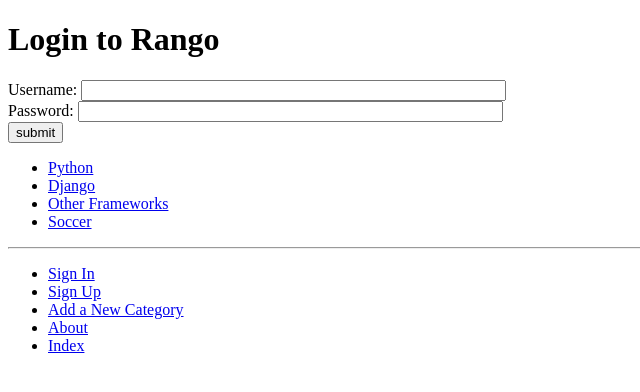
After one commit to AJPOD/tango_with_django_project, a Django app: page /rango/login/ in a window 1280 px wide. The commit adds this page. Shown: the top 392 px of the page, without its empty margins (0-640 px from the left). Run offline with Django 3.2, Linux system fonts and the light colour scheme; data comes from the database, SQL or seed files in the repository; both versions use the stored data as it was after the commit.

Commit message:
End of 9 TWD

```diff
--- a/rango/urls.py
+++ b/rango/urls.py
@@ -9,4 +9,7 @@ urlpatterns = [
     url(r'^category/(?P<category_name_slug>[\w\-]+)/$', views.show_category, name='show_category'),
     url(r'^category/(?P<category_name_slug>[\w\-]+)/add_page/$', views.add_page, name='add_page'),
     url(r'^register/$', views.register, name='register'),
+    url(r'^login/$', views.user_login, name='login'),
+    url(r'^restricted/', views.restricted, name='restricted'),
+    url(r'^logout/$', views.user_logout, name='logout'),
     ]
--- a/rango/views.py
+++ b/rango/views.py
@@ -1,5 +1,8 @@
 from django.shortcuts import render
-from django.http import HttpResponse
+from django.http import HttpResponse, HttpResponseRedirect
+from django.contrib.auth import authenticate, login, logout
+from django.core.urlresolvers import reverse
+from django.contrib.auth.decorators import login_required
 from rango.models import Category
 from rango.models import Page
 from rango.forms import CategoryForm, PageForm, UserForm, UserProfileForm
@@ -39,6 +42,7 @@ def show_category(request, category_name_slug):
 
     return render(request, 'rango/category.html', context_dict)
 
+@login_required
 def add_category(request):
     form = CategoryForm()
 
@@ -52,7 +56,7 @@ def add_category(request):
             print(form.errors)
     return render(request, 'rango/add_category.html', {'form': form})
 
-
+@login_required
 def add_page(request, category_name_slug):
     try:
         category = Category.objects.get(slug=category_name_slug)
@@ -102,3 +106,31 @@ def register(request):
         profile_form = UserProfileForm()
 
     return render(request, 'rango/register.html', {'user_form': user_form, 'profile_form': profile_form, 'registered': registered})
+
+def user_login(request):
+    if request.method == 'POST':
+        username = request.POST.get('username')
+        password = request.POST.get('password')
+
+        user = authenticate(username=username, password=password)
+
+        if user:
+            if user.is_active:
+                login(request, user)
+                return HttpResponseRedirect(reverse('index'))
+            else:
+                return HttpResponse("Your Rango account is disabled.")
+        else:
+            print("Invalid login details: {0}, {1}".format(username, password))
+            return HttpResponse("Invalid login details supplied.")
+    else:
+        return render(request, 'rango/login.html', {})
+
+@login_required
+def restricted(request):
+    return HttpResponse("Since you're logged in, you can see this text!")
+
+@login_required
+def user_logout(request):
+    logout(request)
+    return HttpResponseRedirect(reverse('index'))
--- a/tango_with_django_project/settings.py
+++ b/tango_with_django_project/settings.py
@@ -132,3 +132,5 @@ MEDIA_URL = '/media/'
 STATICFILES_DIRS = [STATIC_DIR, ]
 
 STATIC_URL = '/static/'
+
+LOGIN_URL = '/rango/login/'
--- a/templates/rango/add_category.html
+++ b/templates/rango/add_category.html
@@ -18,7 +18,6 @@
 
 {% block body_block %}
     <h1>Add a Category</h1>
-    <div>
     <form novalidate id="category_form" method="post" action="/rango/add_category/">
         {% csrf_token %}
         {% for hidden in form.hidden_fields %}
@@ -31,5 +30,4 @@
         {% endfor %}
         <input type="submit" name="submit" value="Create Category" />
     </form>
-    </div>
  {% endblock %}
--- a/templates/rango/base.html
+++ b/templates/rango/base.html
@@ -25,10 +25,16 @@
         <hr />
         <div>
             <ul>
-                <li><a href="{% url 'add_category' %}">Add New Category</a></li>
-                <li><a href="{% url 'about' %}">About</a></li>
-                <li><a href="{% url 'index' %}">Index</a></li>
-                <li><a href="{% url 'register' %}">Sign Up</a></li>
+                {% if user.is_authenticated %}
+                    <li><a href="{% url 'restricted' %}">Restricted Page</a></li>
+                    <li><a href="{% url 'logout' %}">Logout</a></li>
+                {% else %}
+                    <li><a href="{% url 'login' %}">Sign In</a></li>
+                    <li><a href="{% url 'register' %}">Sign Up</a></li>
+                {% endif %}
+                    <li><a href="{% url 'add_category' %}">Add a New Category</a></li>
+                    <li><a href="{% url 'about' %}">About</a></li>
+                    <li><a href="{% url 'index' %}">Index</a></li>
             </ul>
         </div>
     </body>
--- a/templates/rango/category.html
+++ b/templates/rango/category.html
@@ -18,7 +18,9 @@
         {% else %}
             <strong>No pages currently in category.</strong>
         {% endif %}
-        <a href="{% url 'add_page' category.slug %}">Add a Page</a>
+        {% if user.is_authenticated %}
+            <a href="{% url 'add_page' category.slug %}">Add a Page</a>
+        {% endif %}
     {% else %}
         The specified category does not exist!
     {% endif %}
--- /dev/null
+++ b/templates/rango/login.html
@@ -0,0 +1,18 @@
+{% extends 'rango/base.html' %}
+{% load staticfiles %}
+
+{% block title_block %}
+    Login
+{% endblock %}
+
+{% block body_block %}
+<h1>Login to Rango</h1>
+<form id="login_form" method="post" action="{% url 'login' %}">
+    {% csrf_token %}
+    Username: <input type="text" name="username" value="" size="50" />
+    <br />
+    Password: <input type="password" name="password" value="" size="50" />
+    <br />
+    <input type="submit" value="submit" />
+</form>
+{% endblock %}
```
Also changed, not shown: templates/rango/index.html (+6 -1 lines), db.sqlite3. Lines whose indentation alone changed are shown as unchanged.
